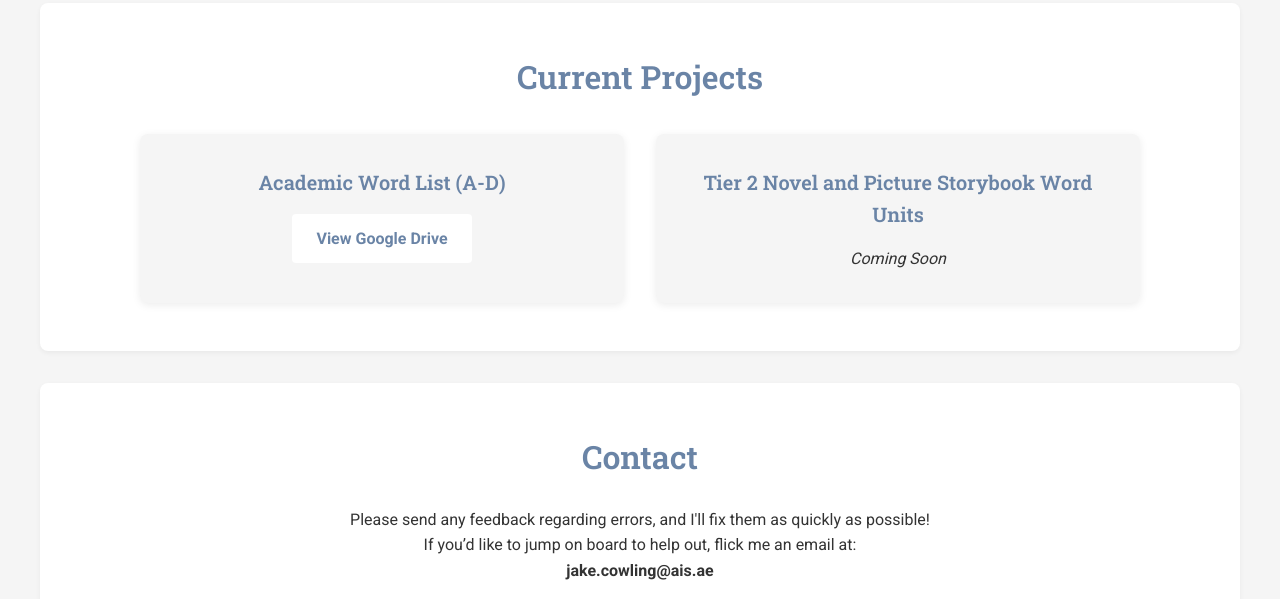
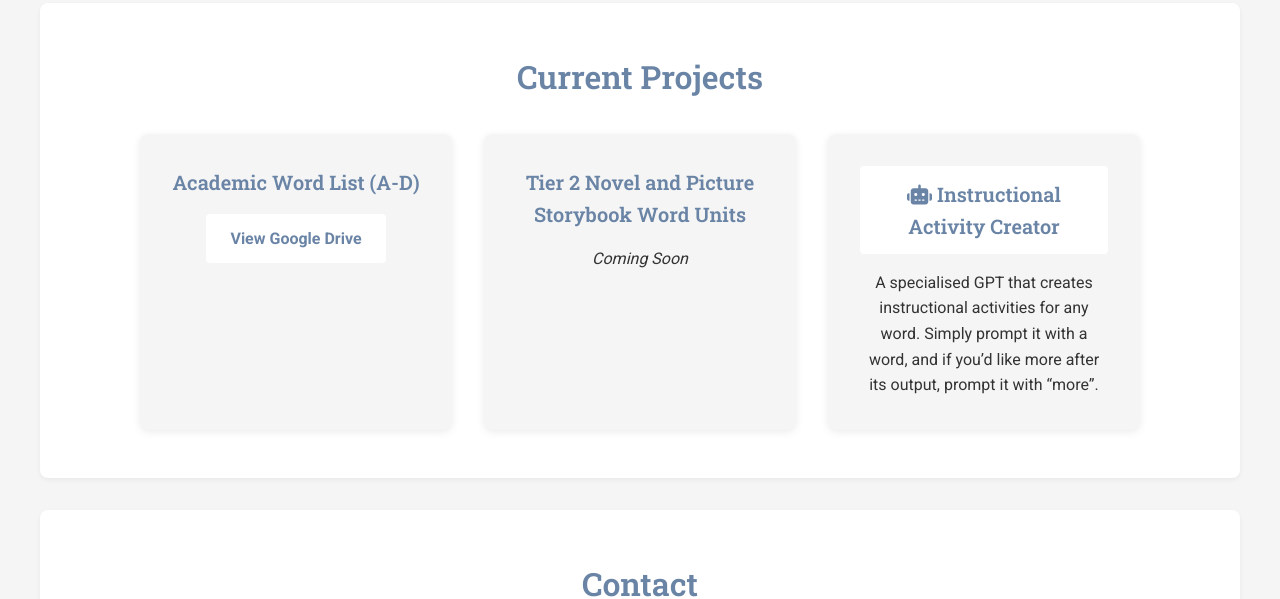
Before and after one commit to EVIProject/EVIProject, a plain HTML site: page index.html in a window 1280 px wide. Shown: the part 1660-2259 px from the top of the page. Drawn offline with Linux system fonts and the light colour scheme; a script that the page names is missing.

Commit message:
Update index.html

```diff
--- a/index.html
+++ b/index.html
@@ -3,12 +3,11 @@
 <head>
   <meta charset="UTF-8" />
   <meta name="viewport" content="width=device-width, initial-scale=1.0" />
-  <title></title>
+  <title>The EVI Project</title>
 
-  <!-- Google Fonts (example) -->
+  <!-- Google Fonts -->
   <link rel="preconnect" href="https://fonts.googleapis.com">
   <link rel="preconnect" href="https://fonts.gstatic.com" crossorigin>
-  <!-- Example: Roboto and Roboto Slab -->
   <link href="https://fonts.googleapis.com/css2?family=Roboto:wght@400;500;700&family=Roboto+Slab:wght@400;600&display=swap" rel="stylesheet">
 
   <!-- Font Awesome for icons -->
@@ -28,7 +27,6 @@
           alt="The EVI Project Logo"
           class="logo"
         />
-
       </div>
 
       <ul class="nav-links">
@@ -79,7 +77,7 @@
   <section id="projects" class="projects-section">
     <h2>Current Projects</h2>
     <div class="project-cards">
-      <!-- Example Project Card 1 -->
+      <!-- Project Card 1 -->
       <div class="project-card">
         <h3>Academic Word List (A-D)</h3>
         <p>
@@ -95,10 +93,28 @@
           </strong>
         </p>
       </div>
-      <!-- Example Project Card 2 -->
+
+      <!-- Project Card 2 -->
       <div class="project-card coming-soon">
         <h3>Tier 2 Novel and Picture Storybook Word Units</h3>
         <p><em>Coming Soon</em></p>
+      </div>
+
+      <!-- New ChatGPT Icon Project Card -->
+      <div class="project-card">
+        <h3>
+          <a
+            href="https://chatgpt.com/g/g-jiam4r9gc-explicit-vocabulary-instruction-deck-outline-2-0"
+            target="_blank"
+            rel="noopener noreferrer"
+            class="btn"
+          >
+            <i class="fa-solid fa-robot"></i> Instructional Activity Creator
+          </a>
+        </h3>
+        <p>
+          A specialised GPT that creates instructional activities for any word. Simply prompt it with a word, and if you’d like more after its output, prompt it with “more”.
+        </p>
       </div>
     </div>
   </section>
```
